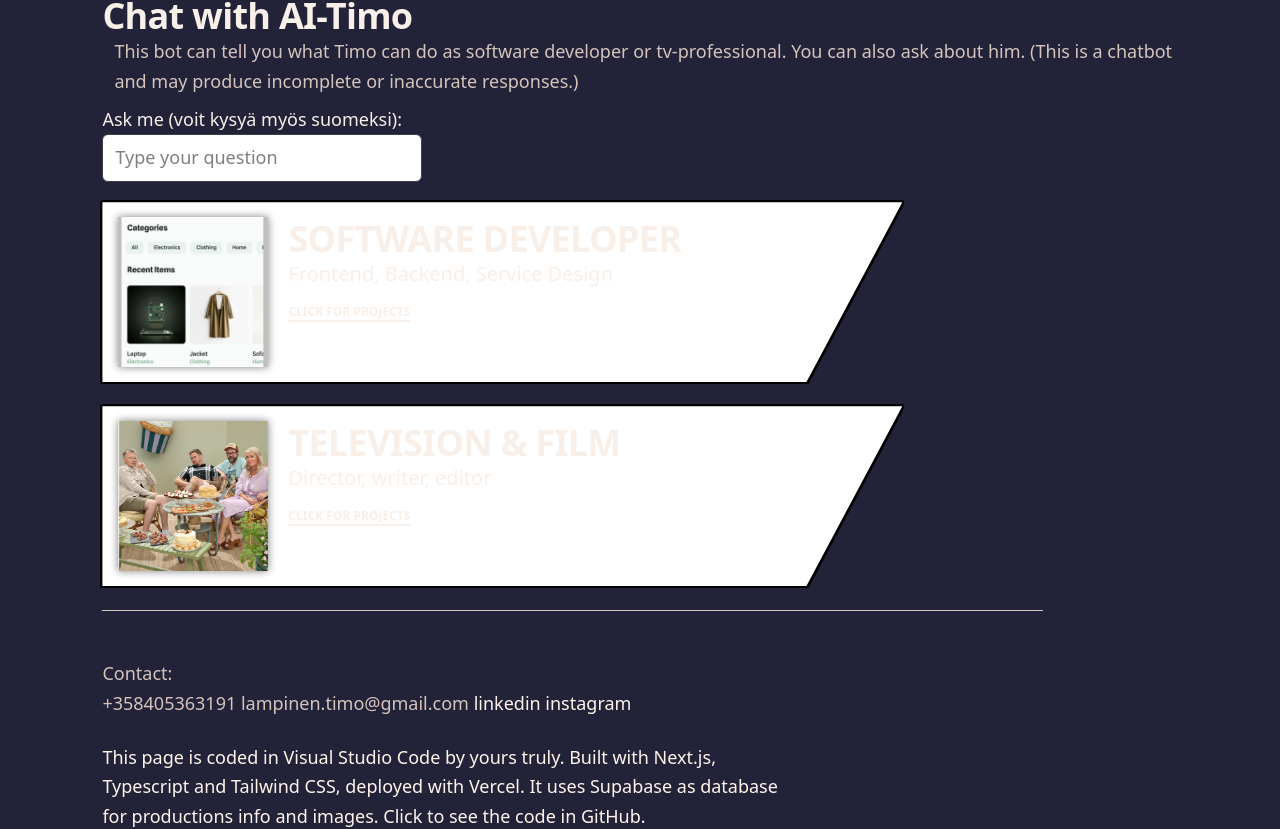
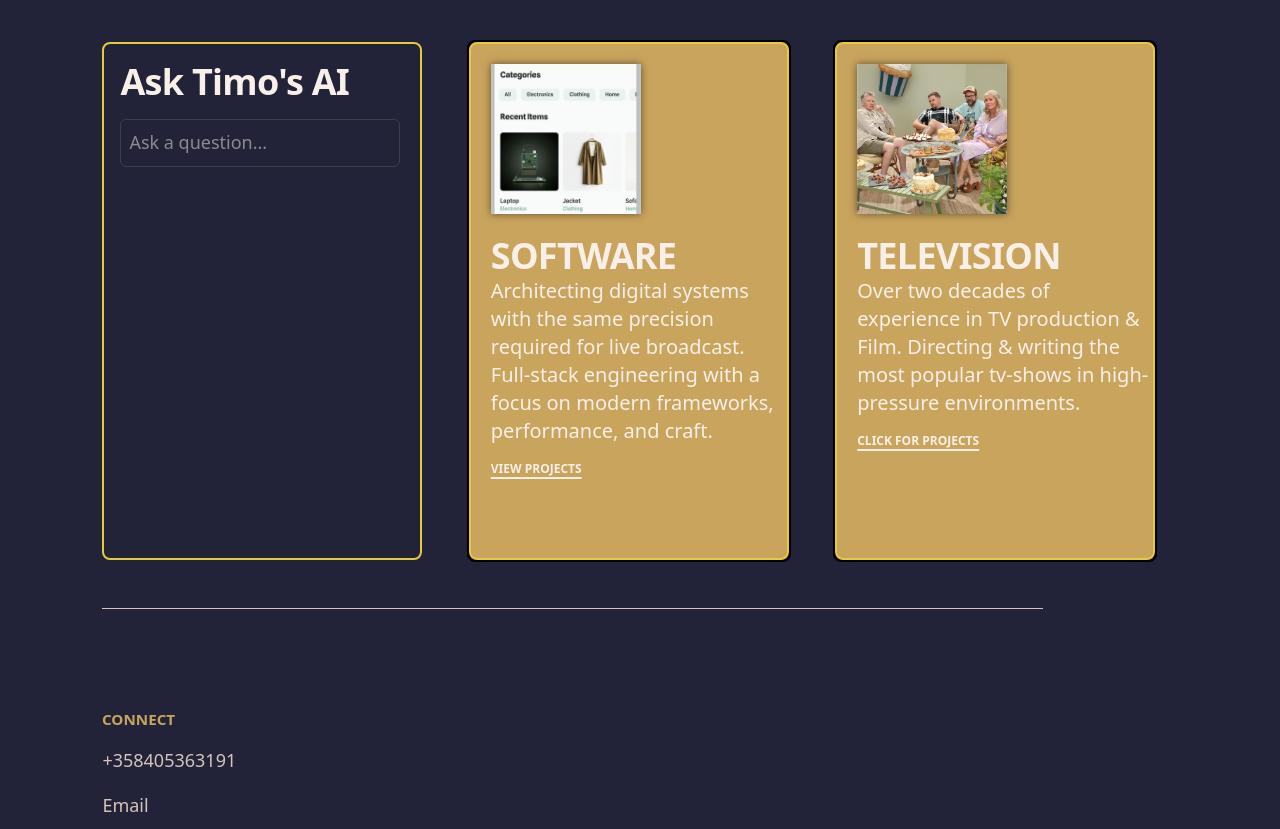
Before and after one commit to Hirvilampi/timo-portfolio, a Next.js app: page / in a window 1280 px wide. Shown: the part 548-1377 px from the top of the page. Built offline with nearby package versions, Linux system fonts and the light colour scheme; no server answers.

Commit message:
paljon muutoksia ja alkaa näyttää ihan ok

```diff
--- a/app/globals.css
+++ b/app/globals.css
@@ -75,8 +75,8 @@ h6 {
 }
 
 h1 {
-  font-size: clamp(2.625rem, 4vw, 3.5rem);
-  font-weight: 700;
+  font-size: clamp(2.825rem, 6vw, 4.5rem);
+  font-weight: 900;
   line-height: 1.15;
 }
 
@@ -91,6 +91,14 @@ h3 {
   font-weight: 600;
   line-height: 1.25;
   color: var(--text-yellow);
+}
+
+.menu-font {
+  display: inline-block;
+  font-size: clamp(0.95rem, 0.4vw, 1.25rem);
+  font-weight: 700;
+  line-height: 1.25;
+  transform: scaleY(0.9);
 }
 
 p,
--- a/app/it/page.module.css
+++ b/app/it/page.module.css
@@ -2,7 +2,7 @@
   position: relative;
   display: flex;
   width: 100%;
-  max-width: 800px;
+  max-width: 600px;
   min-height: 180px;
   text-decoration: none;
   color: inherit;
@@ -17,8 +17,10 @@
 }
 
 .cardWrapper:hover {
-  transform: translateX(10px);
-
+  /* transform: translateY(0px); */
+  transform: scale(1.035);
+    width: 100%;
+  max-width: 20rem;
 }
 
 .cardShape {
@@ -27,13 +29,35 @@
   align-items: center;
   gap: 2rem;
   padding-left: 1rem;
-  background: white;
+  background: var(--color-gold);
   clip-path: polygon(0 0, 100% 0, 88% 100%, 0% 100%);
 }
 
 .cardShape:hover {
  background: linear-gradient(90deg, #f9572a, #ff9b05);
+ color: var(--background);
 }
+
+.yourBox {
+  width: 100%;
+  max-width: 20rem;
+  aspect-ratio: 1 / 1.618;
+  border: 2px solid var(--text-yellow);
+  background-color: var(--color-gold);
+  border-radius: 0.5rem;
+  overflow: hidden;
+
+  display: flex;
+  align-items: center;
+  justify-content: center;
+  padding-top: 20px;
+}
+
+.yourBox:hover {
+ background: linear-gradient(180deg, var(--color-gold), #ff9b05);
+  color: var(--background);
+}
+
 
 .cardBorder {
   position: absolute;
@@ -59,6 +83,16 @@
   gap: 20px;
 }
 
+.column {
+    display: flex;
+    flex-direction: column;
+    gap: 20px;
+  width: 100%;
+  height: 100%;
+  padding-left: 20px;
+    align-items: flex-start; /* or center if you want */
+}
+
 .title { margin: 0 0 0.5rem; font-weight: 600; }
 .text { margin: 0; opacity: 0.8; }
 
@@ -67,7 +101,7 @@
     /* Nyt sinun tarvitsee muuttaa vain tätä, "reunus" seuraa mukana */
     clip-path: polygon(0 0, 100% 0, 85% 100%, 0% 100%);
   }
-    .slideshowPlaceholder {
+.slideshowPlaceholder {
   width: 50px;
   height: 50px;
   top: 200px;
@@ -75,8 +109,10 @@
   flex-shrink: 0;
 }
 
-.row {
+.column {
     flex-direction: column;
     align-items: flex-start; /* or center if you want */
 }
+
+
 }
--- a/app/it/page.tsx
+++ b/app/it/page.tsx
@@ -5,45 +5,32 @@ import ImageSlideshow from "@/components/images/image-slideshow";
 
 type CardProps = ComponentPropsWithoutRef<"a">;
 
-export default function ShowItLink({ className, ...props }: CardProps) {
+export default function ItPage({ className, ...props }: CardProps) {
   return (
     <>
       {/* toimiva */}
       <Link href="/it/projects" className={classes.cardWrapper}>
-        <div className={classes.cardShape}>
-          <div className={classes.row}>
+        <div className={classes.yourBox}>
+          <div className={classes.column}>
             <div className={classes.slideshowPlaceholder}>
               <ImageSlideshow portfolio={"it"} />
             </div>
             <div className="py-4 sm:py-0">
               <h2 className="text-sm sm:text-2xl  font-bold uppercase">
-                Software Developer
+                SOFTWARE
               </h2>
               <p className="text-xs sm:text-xl">
-                Frontend, Backend, Service Design
+                Architecting digital systems with the same precision required for live broadcast.
+                Full-stack engineering with a focus on modern frameworks, performance, and craft.
+
               </p>
               <p className="text-xs sm:text-l mt-4 font-black underline decoration-2 underline-offset-4">
-                CLICK FOR PROJECTS
+                VIEW PROJECTS
               </p>
             </div>
           </div>
         </div>
 
-        {/* Reunus: piirtyy varmasti myös vinossa reunassa */}
-        {/* <svg
-          className={classes.cardBorder}
-          viewBox="0 0 200 100"
-          preserveAspectRatio="none"
-          aria-hidden="true"
-        >
-          <polygon
-            points="0,0 200,0 176,100 0,100"
-            fill="none"
-            stroke="black"
-            strokeWidth="2"
-            vectorEffect="non-scaling-stroke"
-          />
-        </svg> */}
       </Link>
     </>
   );
--- a/app/page.tsx
+++ b/app/page.tsx
@@ -1,12 +1,12 @@
 import Image from "next/image";
 import Link from "next/link";
-import ShowTvLink from "./tv/page";
-import ShowItLink from "./it/page";
+import TvPage from "./tv/page";
+import ItPage from "./it/page";
 import OnMouseOver from "@/components/MouseOver";
 import ChatbotPanel from "@/components/chatbot/ChatbotPanel";
 
 export default function Home() {
-  const pageHeader: string = "Chat with AI-Timo";
+  const pageHeader: string = "Ask Timo's AI";
   const chatDisclaimer: string =
     "This bot can tell you what Timo can do as software developer or tv-professional. You can also ask about him. (This is a chatbot and may produce incomplete or inaccurate responses.)";
   return (
@@ -20,22 +20,22 @@ export default function Home() {
             </div>
             <div className="hidden sm:flex items-center gap-8">
               <Link href="/it/projects" className="font-bold">
-                <span className="font-bold text-[var(--text-secondary)] transition-colors hover:text-[var(--color-gold)]">
+                <span className="menu-font text-[var(--text-secondary)] transition-colors hover:text-[var(--color-gold)]">
                   SOFTWARE
                 </span>
               </Link>
               <Link href="/tv/productions" className="font-bold">
-                <span className="font-bold text-[var(--text-secondary)] transition-colors hover:text-[var(--color-gold)]">
+                <span className="menu-font text-[var(--text-secondary)] transition-colors hover:text-[var(--color-gold)]">
                   TELEVISION
                 </span>
               </Link>
               <Link href="/chatbot" className="font-bold">
-                <span className="font-bold text-[var(--text-secondary)] transition-colors hover:text-[var(--color-gold)]">
+                <span className="menu-font text-[var(--text-secondary)] transition-colors hover:text-[var(--color-gold)]">
                   ASK AI
                 </span>
               </Link>
               <Link href="" className="font-bold">
-                <span className="font-bold text-[var(--text-secondary)] transition-colors hover:text-[var(--color-gold)]">
+                <span className="menu-font text-[var(--text-secondary)] transition-colors hover:text-[var(--color-gold)]">
                   CONTACT
                 </span>
               </Link>
@@ -46,7 +46,8 @@ export default function Home() {
             <section className="flex items-center justify-between gap-6">
               <div className="flex flex-col justify-center">
                 <h1 className="text-[4.5rem] sm:text-[6.5rem] leading-none color-gold">
-                  TIMO <br />LAMPINEN
+                  TIMO <br />
+                  LAMPINEN
                 </h1>
                 <div className="flex flex-1 items-center gap-4 mt-1">
                   <hr className="w-[6.5%] border-t border-[var(--color-gold)]" />
@@ -77,47 +78,63 @@ export default function Home() {
 
             <hr className="my-6  w-7/8 border-t border-[var(--text-secondary)]" />
 
-            <section>
-              <div className="mt-6 mb-3 flex w-full items-start justify-center sm:mt-0 sm:justify-start">
-                <ChatbotPanel
-                  chatHeader={pageHeader}
-                  chatDisclaimer={chatDisclaimer}
-                />
+            <section className="flex w-full flex-col items-center gap-6 lg:flex-row lg:items-start lg:justify-between">
+              <div className="flex w-full  flex-1 justify-start sm:flex-1 sm:justify-start">
+                <ChatbotPanel chatHeader={pageHeader} />
               </div>
 
-              <div className="mt-6 flex w-full items-start justify-center sm:mt-0 sm:justify-start">
-                <ShowItLink />
+              <div className="flex  w-full flex-1 justify-center sm:flex-1 sm:justify-start">
+                <ItPage />
               </div>
 
-              <div className="mt-6 flex w-full justify-start">
-                <ShowTvLink />
+              <div className="flex w-full  flex-1 justify-end sm:flex-1 sm:justify-start">
+                <TvPage />
               </div>
+            </section>
 
             <hr className="my-6  w-7/8 border-t border-[var(--text-secondary)]" />
+
             <div className="section-gap items-center">
-                <span className="text-secondary">Contact:</span>
+              <p className="items-start menu-font text-[var(--color-gold)] transition-colors hover:text-[var(--color-gold)]">
+                CONNECT
+              </p>
 
-                <p className="items-center text-secondary">
-                  +358405363191 lampinen.timo@gmail.com
+              <p className="items-start text-[var(--text-secondary)] transition-colors hover:text-[var(--color-gold)]">
+                +358405363191
+              </p>
+
+              <p >
+                <a
+                  href="mailto:lampinen.timo@gmail.com"
+                  className="text-secondary transition-colors hover:text-[var(--color-gold)]"
+                >
+                  Email
+                </a>
+              </p>
+
+              <p>
                 <Link
                   // className={`${classes.thispage2} text-black dark:text-white`}
-                    className="hover:text-orange-500"
+                  className="items-start text-secondary transition-colors hover:text-[var(--color-gold)]"
                   href="https://www.linkedin.com/in/timo-lampinen-4657b"
                   target="_blank"
                 >
                   {" "}
-                    <span className="hover:translate-x-2">linkedin</span>
+                  <span className="hover:text-[var(--color-gold)]">
+                    LinkedIn
+                  </span>
                 </Link>
+              </p>
+
               <Link
                 // className={`${classes.thispage2}  text-black dark:text-white`}
-                    className="hover:text-orange-500"
+                className="items-start text-secondary transition-colors hover:text-[var(--color-gold)]"
                 href="https://www.instagram.com/timolampinen"
                 target="_blank"
               >
                 {" "}
-                    <span className="hover:translate-x-2">instagram</span>
+                <span className="hover:text-[var(--color-gold)]">Instagram</span>
               </Link>
-                </p>
             </div>
 
             <div className="mt-6">
@@ -144,7 +161,6 @@ export default function Home() {
                 </span>
               </p>
             </div>
-            </section>
           </div>
           <div className="flex items-center mt-9 justify-between gap-4 text-secondary">
             <div className="flex flex-1 items-center gap-4">
--- a/app/tv/page.module.css
+++ b/app/tv/page.module.css
@@ -2,7 +2,7 @@
   position: relative;
   display: flex;
   width: 100%;
-  max-width: 800px;
+  max-width: 600px;
   min-height: 180px;
   text-decoration: none;
   color: inherit;
@@ -17,7 +17,10 @@
 }
 
 .cardWrapper:hover {
-  transform: translateX(10px);
+  /* transform: translateY(0px); */
+  transform: scale(1.035);
+    width: 100%;
+  max-width: 20rem;
 }
 
 .cardShape {
@@ -26,13 +29,35 @@
   align-items: center;
   gap: 2rem;
   padding-left: 1rem;
-  background: white;
+  background: var(--color-gold);
   clip-path: polygon(0 0, 100% 0, 88% 100%, 0% 100%);
 }
 
 .cardShape:hover {
  background: linear-gradient(90deg, #f9572a, #ff9b05);
+ color: var(--background);
 }
+
+.yourBox {
+  width: 100%;
+  max-width: 20rem;
+  aspect-ratio: 1 / 1.618;
+  border: 2px solid var(--text-yellow);
+  background-color: var(--color-gold);
+  border-radius: 0.5rem;
+  overflow: hidden;
+
+  display: flex;
+  align-items: center;
+  justify-content: center;
+  padding-top: 20px;
+}
+
+.yourBox:hover {
+ background: linear-gradient(180deg, var(--color-gold), #ff9b05);
+  color: var(--background);
+}
+
 
 .cardBorder {
   position: absolute;
@@ -58,14 +83,18 @@
   gap: 20px;
 }
 
-.title {
-  margin: 0 0 0.5rem;
-  font-weight: 600;
+.column {
+    display: flex;
+    flex-direction: column;
+    gap: 20px;
+  width: 100%;
+  height: 100%;
+  padding-left: 20px;
+    align-items: flex-start; /* or center if you want */
 }
-.text {
-  margin: 0;
-  opacity: 0.8;
-}
+
+.title { margin: 0 0 0.5rem; font-weight: 600; }
+.text { margin: 0; opacity: 0.8; }
 
 @media (max-width: 540px) {
 .cardShape {
@@ -75,11 +104,15 @@
 .slideshowPlaceholder {
   width: 50px;
   height: 50px;
+  top: 200px;
   background: #eee;
   flex-shrink: 0;
 }
-  .row {
+
+.column {
     flex-direction: column;
     align-items: flex-start; /* or center if you want */
 }
+
+
 }
--- a/app/tv/page.tsx
+++ b/app/tv/page.tsx
@@ -4,23 +4,25 @@ import classes from "./page.module.css";
 
 import ImageSlideshow from "@/components/images/image-slideshow";
 
-export default function ShowTvLink() {
+export default function TvPage() {
 
   return (
     <>
       {/* toimiva */}
       <Link href="/tv/productions" className={classes.cardWrapper}>
-        <div className={classes.cardShape}>
-          <div className={classes.row}>
+        <div className={classes.yourBox}>
+          <div className={classes.column}>
             <div className={classes.slideshowPlaceholder}>
               <ImageSlideshow portfolio={"tv"} />
             </div>
             {/* sisältö */}
             <div className="py-4 sm:py-0">
               <h2 className="text-sm sm:text-2xl font-bold uppercase">
-                Television & Film
+                TELEVISION
               </h2>
-              <p className="text-xs sm:text-xl">Director, writer, editor</p>
+              <p className="text-xs sm:text-xl">Over two decades of experience in TV production & Film.
+                Directing & writing the most popular tv-shows in high-pressure environments.
+              </p>
               <p className="text-xs sm:text-l mt-4 font-black underline decoration-2 underline-offset-4">
                 CLICK FOR PROJECTS
               </p>
--- a/components/chatbot/ChatbotPanel.tsx
+++ b/components/chatbot/ChatbotPanel.tsx
@@ -8,6 +8,7 @@ import type {
 } from "@/types/embedding-types.ts";
 import ChatMessages from "./ChatMessages";
 import { useChatbotConversation } from "./useChatbotConversation";
+import boxClasses from "@/components/ui/box.module.css";
 
 // Vercel SDK AI tutorial used is AIHero in https://www.aihero.dev/tool-calls-with-vercel-ai-sdk
 
@@ -29,18 +30,18 @@ export default function ChatbotPanel({
   } = useChatbotConversation();
 
   return (
-    <section>
-      <div className="items-center">
-        <h2 className="text-xl">{chatHeader}</h2>
+    <section className={boxClasses.yourBox}>
+      <div className="px-4 pt-4">
+        <h2 className="mt-2">{chatHeader}</h2>
         {chatDisclaimer ? (
-          <div className="text-secondary ml-1 mb-2 sm:ml-3">{chatDisclaimer}</div>
+          <div className="text-primary ml-1 mb-2 sm:ml-3">{chatDisclaimer}</div>
         ) : (
           <div></div>
         )}
       </div>
 
       <section>
-        <div className="flex flex-row gap-4">
+        <div className="flex flex-row gap-4 px-4 pt-4">
           <Ask onAsk={handleAsk} isLoading={isLoading} />
           {hasSentFirstQuestion ? (
             <button className={classes.link} onClick={startNewConversation}>
--- a/components/chatbot/ask.tsx
+++ b/components/chatbot/ask.tsx
@@ -22,21 +22,21 @@ export default function Ask({ onAsk, isLoading }: AskProps) {
     <>
       <div className="flex flew-row mb-2">
         <div>
-          Ask me (voit kysyä myös suomeksi):{" "}
+
           <form
             onSubmit={handleSubmit}
             // className="mt-4 outline-1 text-sm sm:text-base text-black caret-black dark:text-zinc-50 dark:caret-white"
           >
             <input
               type="text"
-              placeholder="Type your question"
+              placeholder="Ask a question..."
               // className="border border-zinc-700 bg-white text-black px-3 py-2 rounded-md dark:text-white  caret-blackfocus:outline-none focus:ring-2 focus:ring-zinc-400"
               className="
-              w-full sm:w-80
+              w-80 sm:w-70
               border border-zinc-700
-              bg-white text-black
+
               dark:bg-zinc-900 dark:text-white
-              px-3 py-2 rounded-md
+              px-2 py-2 rounded-md
               caret-black dark:caret-white
               focus:outline-none focus:ring-2 focus:ring-zinc-400
             "
--- /dev/null
+++ b/components/ui/box.module.css
@@ -0,0 +1,12 @@
+.yourBox {
+
+  width: 100%;
+  max-width: 20rem;
+  aspect-ratio: 1 / 1.618;
+  border: 2px solid var(--text-yellow);
+  background-color: var(--background);
+  border-radius: 0.5rem;
+
+  overflow: hidden;
+
+}
```
Lines whose indentation alone changed are shown as unchanged.
